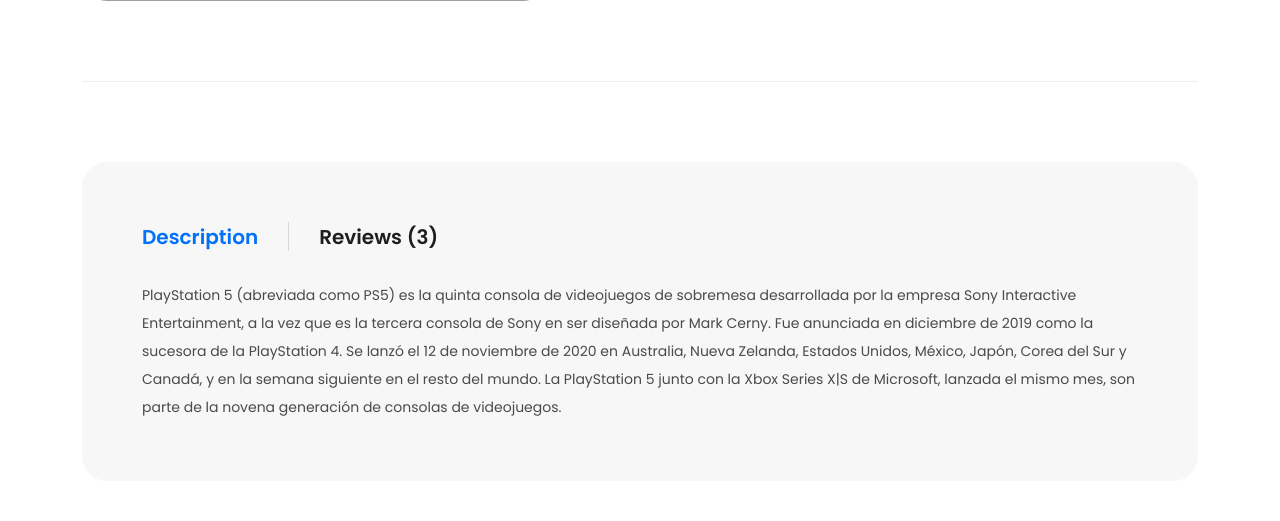
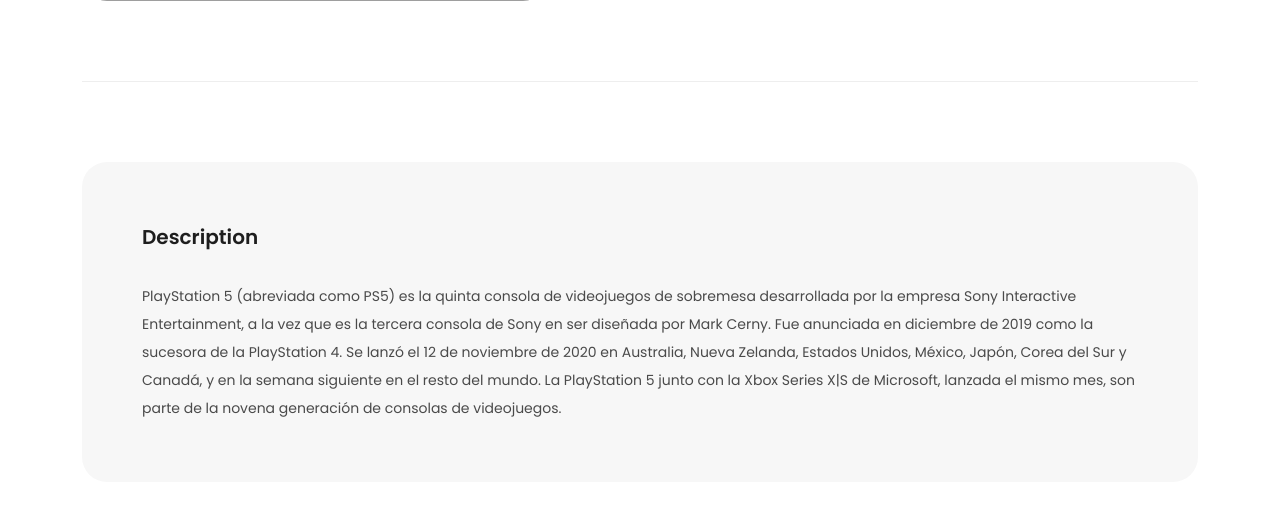
Before and after one commit to gaizkaOrtiz11/PlataformaJuegos-IW, a Django app: page /plataformas/plataformas/4/ in a window 1280 px wide. Shown: the part 906-1427 px from the top of the page. Run offline with Django 5.2, Linux system fonts and the light colour scheme; data comes from the database, SQL or seed files in the repository; some libraries are stand-ins or nearby versions; grey boxes are pictures that could not be loaded.

Commit message:
Varias mejoras a vista detalle y cosas sueltas

```diff
--- a/PlataformaJuegos_Project/PlataformaJuegos_App/templates/juego/lista_juegos.html
+++ b/PlataformaJuegos_Project/PlataformaJuegos_App/templates/juego/lista_juegos.html
@@ -31,7 +31,7 @@
       <div class="row">
         <div class="col-lg-12">
           <h3>Games</h3>
-          <span class="breadcrumb"><a href="#">Home</a> > Games</span>
+          <span class="breadcrumb"><a href="/plataformas/">Home</a> > Games</span>
         </div>
       </div>
     </div>
@@ -67,7 +67,6 @@
             <div class="down-content">
               <span class="category">{{juego.companyia}}</span>
               <h4>{{ juego.nombre }}</h4>
-              <a href="{% url 'detalle_juego' juego.pk %}"><i class="fa fa-shopping-bag"></i></a>
             </div>
           </div>
         </div>
--- a/PlataformaJuegos_Project/PlataformaJuegos_App/templates/jugador/detalle_jugador.html
+++ b/PlataformaJuegos_Project/PlataformaJuegos_App/templates/jugador/detalle_jugador.html
@@ -7,7 +7,7 @@
 
 <!-- <h1>{{jugador.nombre}}</h1>
 
-<img src="{{jugador.foto_cara}}" alt="foto del jugador" width="150px" height="150px">
+< src="{{juimggador.foto_cara}}" alt="foto del jugador" width="150px" height="150px">
 
 <p><strong>Apodo: </strong>{{jugador.apodo}}</p>
 <p><strong>Descripcion: </strong>{{jugador.descripcion}}</p>
@@ -27,7 +27,7 @@
       <div class="row">
         <div class="col-lg-12">
           <h3>{{jugador.nombre}}</h3>
-          <span class="breadcrumb"><a href="#">Home</a>  >  <a href="#">Players</a>  >  {{jugador.nombre}}</span>
+          <span class="breadcrumb"><a href="/plataformas/">Home</a>  >  <a href="/plataformas/jugadores/">Players</a>  >  {{jugador.nombre}}</span>
         </div>
       </div>
     </div>
@@ -38,7 +38,7 @@
       <div class="row">
         <div class="col-lg-6">
           <div class="left-image">
-            <img src= "{{jugador.foto_cara}}" alt="">
+            <img src= "{{jugador.foto_cara}}" alt="foto jugador">
           </div>
         </div>
         <div class="col-lg-6 align-self-center">
--- a/PlataformaJuegos_Project/PlataformaJuegos_App/templates/jugador/lista_jugadores.html
+++ b/PlataformaJuegos_Project/PlataformaJuegos_App/templates/jugador/lista_jugadores.html
@@ -31,7 +31,7 @@
       <div class="row">
         <div class="col-lg-12">
           <h3>Players</h3>
-          <span class="breadcrumb"><a href="#">Home</a> > Players</span>
+          <span class="breadcrumb"><a href="/plataformas/">Home</a> > Players</span>
         </div>
       </div>
     </div>
--- a/PlataformaJuegos_Project/PlataformaJuegos_App/templates/plataforma/detalle_plataformas.html
+++ b/PlataformaJuegos_Project/PlataformaJuegos_App/templates/plataforma/detalle_plataformas.html
@@ -19,7 +19,7 @@
       <div class="row">
         <div class="col-lg-12">
           <h3>{{plataforma.nombre}}</h3>
-          <span class="breadcrumb"><a href="#">Home</a>  >  <a href="#">Platform</a>  >  {{plataforma.nombre}}</span>
+          <span class="breadcrumb"><a href="/plataformas/">Home</a>  >  <a href="/plataformas/plataformas/">Platform</a>  >  {{plataforma.nombre}}</span>
         </div>
       </div>
     </div>
@@ -55,21 +55,11 @@
           <div class="tabs-content">
             <div class="row">
               <div class="nav-wrapper ">
-                <ul class="nav nav-tabs" role="tablist">
-                  <li class="nav-item" role="presentation">
-                    <button class="nav-link active" id="description-tab" data-bs-toggle="tab" data-bs-target="#description" type="button" role="tab" aria-controls="description" aria-selected="true">Description</button>
-                  </li>
-                  <li class="nav-item" role="presentation">
-                    <button class="nav-link" id="reviews-tab" data-bs-toggle="tab" data-bs-target="#reviews" type="button" role="tab" aria-controls="reviews" aria-selected="false">Reviews (3)</button>
-                  </li>
-                </ul>
+                <button class="nav-link active" id="description-tab" data-bs-toggle="tab" data-bs-target="#description" type="button" role="tab" aria-controls="description" aria-selected="true">Description</button>
               </div>
               <div class="tab-content" id="myTabContent">
                 <div class="tab-pane fade show active" id="description" role="tabpanel" aria-labelledby="description-tab">
                   <p>{{plataforma.descripcionLarga}}</p>
-                </div>
-                <div class="tab-pane fade" id="reviews" role="tabpanel" aria-labelledby="reviews-tab">
-                  <p>Coloring book air plant shabby chic, crucifix normcore raclette cred swag artisan activated charcoal. PBR&B fanny pack pok pok gentrify truffaut kitsch helvetica jean shorts edison bulb poutine next level humblebrag la croix adaptogen. <br><br>Hashtag poke literally locavore, beard marfa kogi bruh artisan succulents seitan tonx waistcoat chambray taxidermy. Same cred meggings 3 wolf moon lomo irony cray hell of bitters asymmetrical gluten-free art party raw denim chillwave tousled try-hard succulents street art.</p>
                 </div>
               </div>
             </div>
--- a/PlataformaJuegos_Project/PlataformaJuegos_App/templates/plataforma/lista_plataformas.html
+++ b/PlataformaJuegos_Project/PlataformaJuegos_App/templates/plataforma/lista_plataformas.html
@@ -30,7 +30,7 @@
       <div class="row">
         <div class="col-lg-12">
           <h3>Platforms</h3>
-          <span class="breadcrumb"><a href="#">Home</a> > Platforms</span>
+          <span class="breadcrumb"><a href="/plataformas/">Home</a> > Platforms</span>
         </div>
       </div>
     </div>
@@ -66,7 +66,6 @@
             <div class="down-content">
               <span class="category">{{plataforma.companyia}}</span>
               <h4>{{ plataforma.nombre }}</h4>
-              <a href="{% url 'detalle_plataforma' plataforma.pk %}"><i class="fa fa-shopping-bag"></i></a>
             </div>
           </div>
         </div>
```
Also changed, not shown: PlataformaJuegos_Project/PlataformaJuegos_App/templates/juego/detalle_juegos.html (+3 -18 lines).
